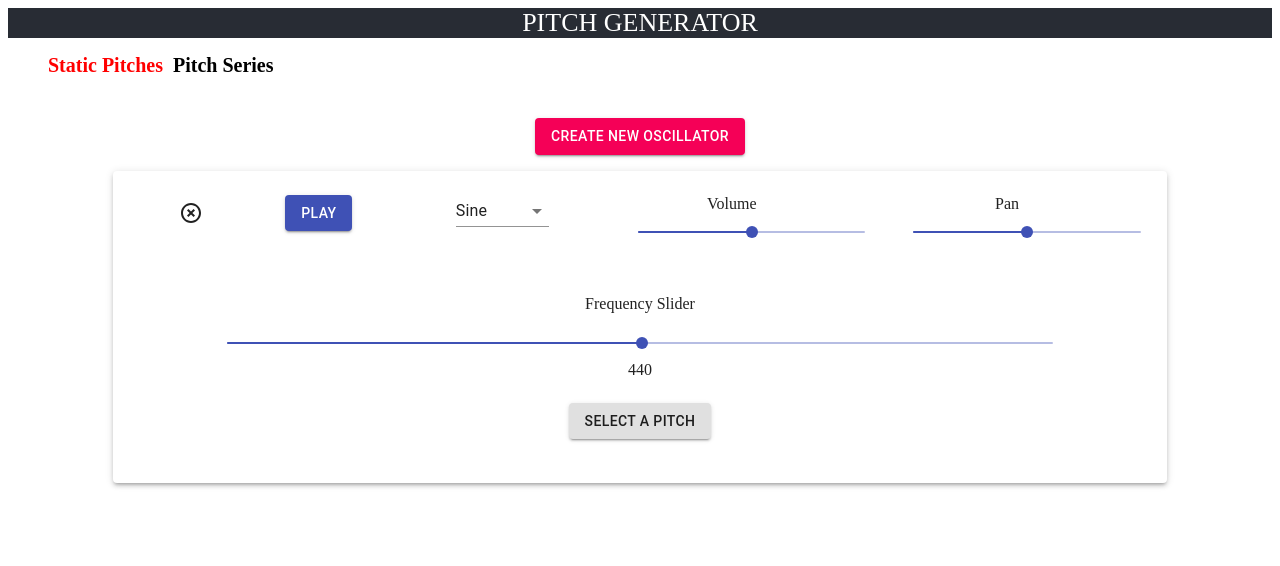
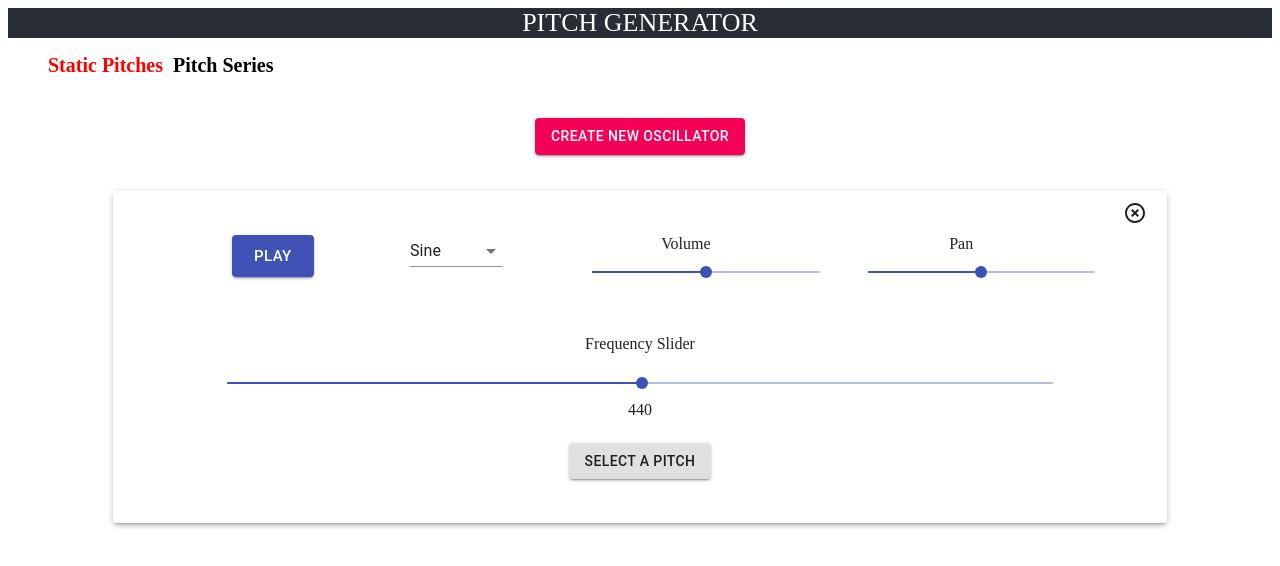
Before and after one commit to bencohendev/freq_gen_react, a React (Create React App) app: page / in a window 1280 px wide. Shown: the top 566 px of the page. Built offline with nearby package versions, Linux system fonts and the light colour scheme.

Commit message:
minor fixes. super stable v1.1

```diff
--- a/src/Screens/PitchSeries/SeriesController.js
+++ b/src/Screens/PitchSeries/SeriesController.js
@@ -92,8 +92,6 @@ const changeVolume = (e, value, i) => {
 }
 
 const changeOscillatorType = (e) => {
-  console.log(e)
-
   const oscillatorNodeCopy = [...oscillatorNodes]
   const selectedOscillatorNode = oscillatorNodeCopy[0]
   const oscillatorType = e.target.value.toLowerCase()
--- a/src/Screens/PitchSeries/SeriesPlayer.js
+++ b/src/Screens/PitchSeries/SeriesPlayer.js
@@ -1,5 +1,5 @@
 import React from 'react'
-import { Grid, Paper, Typography, FormControl, Button, Select, Input, Checkbox } from '@material-ui/core';
+import { Grid, Paper, Typography, Select, Input, Checkbox } from '@material-ui/core';
 import { Volume } from '../../components/Volume'
 import { Play } from '../../components/Play'
 import { OscillatorType } from '../../components/OscillatorType'
--- a/src/Screens/StaticPitches/FrequencySlider.js
+++ b/src/Screens/StaticPitches/FrequencySlider.js
@@ -5,7 +5,9 @@ import '../../App.css'
 
 const FrequencySlider = (props) => {
 
-  const { oscillator, oscillatorIndex, changeFrequency } = props
+  const { oscillatorNodes, i, changeFrequency } = props
+  const oscillator = i ? oscillatorNodes[i] : oscillatorNodes[0]
+  const frequency = oscillator.frequency
   return (
     <div>
       <p>Frequency Slider </p>
@@ -13,12 +15,12 @@ const FrequencySlider = (props) => {
         aria-labelledby="continuous-slider"
         min={3}
         max={14.5}
-        step={.0001}
-        value={Math.log2(oscillator.frequency.value)}
-        onChange={(e, value) => changeFrequency(e, value, oscillatorIndex)}
+        step={.001}
+        value={Math.log2(frequency)}
+        onChange={(e, value) => changeFrequency(e, value, i)}
         className='frequency'
       />
-      <div>{oscillator.frequency.value}</div>
+      <div>{Math.round((frequency + Number.EPSILON) * 1000) / 1000}</div>
     </div>
   )
 }
--- a/src/Screens/StaticPitches/StaticController.js
+++ b/src/Screens/StaticPitches/StaticController.js
@@ -40,9 +40,8 @@ export const StaticController = () => {
       frequency: oscillatorNode.frequency.value,
       type: oscillatorNode.type,
       gain: 50,
-      pan: 0
+      pan: 0,
   }
-
     setOscillatorNodes([...oscillatorNodes, oscillatorNodeValues])
     setPlaying([...playing, 'Play'])
   }
@@ -98,11 +97,11 @@ const changeOscillatorType = (e, value, i) => {
     } else {
       newFreq = 2**value
     }
-    console.log(newFreq)
     setFrequency(newFreq)
       const oscillatorNodesCopy = [...oscillatorNodes]
       const selectedOscillatorNode = oscillatorNodesCopy[i]
       selectedOscillatorNode.oscillatorNode.frequency.setValueAtTime(newFreq, Audio.context.currentTime)
+      selectedOscillatorNode.frequency = newFreq
       setOscillatorNodes(oscillatorNodesCopy)
   }
 
@@ -123,16 +122,15 @@ const changeOscillatorType = (e, value, i) => {
     const selectedOscillatorNode = oscillatorNodeCopy[i]
     if(selectedOscillatorNode.onOffNode.gain.value === 0) {
       selectedOscillatorNode.onOffNode.gain.setValueAtTime(1, Audio.context.currentTime)
-      setOscillatorNodes(oscillatorNodeCopy)
       playing[i] = "Pause"
       setPlaying(playing)
-
+      setOscillatorNodes(oscillatorNodeCopy)
     } else if(selectedOscillatorNode.onOffNode.gain.value > 0) {
 
       selectedOscillatorNode.onOffNode.gain.setValueAtTime(0, Audio.context.currentTime)
-       setOscillatorNodes(oscillatorNodeCopy)
-       playing[i] = "Play"
-       setPlaying(playing)
+      playing[i] = "Play"
+      setPlaying(playing)
+      setOscillatorNodes(oscillatorNodeCopy)
     }
   }
 
--- a/src/Screens/StaticPitches/StaticPlayer.js
+++ b/src/Screens/StaticPitches/StaticPlayer.js
@@ -1,5 +1,5 @@
 import React from 'react'
-import { Grid, Paper, Button, Slider, Select } from '@material-ui/core';
+import { Grid, Paper, Button, Slider } from '@material-ui/core';
 import HighlightOffIcon from '@material-ui/icons/HighlightOff';
 import FrequencySelector from './FrequencySelector'
 import FrequencySlider from './FrequencySlider'
@@ -26,22 +26,24 @@ export const StaticPlayer = (props) => {
       </Grid>
       {oscillatorNodes.map((node, i) => (
         <Paper key={i} elevation={3} className="oscillator-container">
+          <Grid container spacing={1} justify="flex-end">
+            <Grid item key={`remove-${i}`}>
+                <Button onClick={() => deleteOscillator(i)}>
+                  <HighlightOffIcon></HighlightOffIcon>
+                </Button>
+              </Grid>
+            </Grid>
           <Grid container spacing={6} justify="center">
-            <Grid item xs={2} md={1} key={`remove-${i}`}>
-              <Button onClick={() => deleteOscillator(i)}>
-                <HighlightOffIcon></HighlightOffIcon>
-              </Button>
-            </Grid>
-            <Grid item xs={4} md={2} className="play-container">
+            <Grid item xs={6} md={2} key={`play-${i}`} className="play-container">
               <Play oscillatorNodes={oscillatorNodes} playPauseWrapper={playPauseWrapper} playing={playing} i={i} />
             </Grid>
-            <Grid item xs={4} md={2} className="play-container">
+            <Grid item xs={6} md={2} key={`type-${i}`} className="play-container">
               <OscillatorType oscillatorNodes={oscillatorNodes} changeOscillatorType={(e, value) => changeOscillatorType(e, value, i)} i={i} />
             </Grid>
-            <Grid item xs={4} md={3} key={`volume-${i}`}>
+            <Grid item xs={5} md={3} key={`volume-${i}`}>
               <Volume oscillatorNodes={oscillatorNodes} changeVolume={changeVolume} i={i} />
             </Grid>
-            <Grid item xs={4} md={3} key={`pan-${i}`}>
+            <Grid item xs={5} md={3} key={`pan-${i}`}>
               <div className="slider-label">Pan</div>
               <Slider
                 aria-labelledby="continuous-slider"
@@ -53,11 +55,11 @@ export const StaticPlayer = (props) => {
               />
             </Grid>
           <Grid container justify="center">
-            <Grid item xs={9}>
-              <FrequencySlider oscillator={node.oscillatorNode} oscillatorIndex={i} changeFrequency={(e, value) => changeFrequency(e, value, i)} />
+            <Grid item  xs={9}>
+              <FrequencySlider key={`frequency-${i}`} oscillatorNodes={oscillatorNodes} i={i} changeFrequency={changeFrequency} />
             </Grid>
           </Grid>
-          <Grid item xs={12}>
+          <Grid item  xs={12}>
             <FrequencySelector key={`selector-${i}`} frequency={frequency} oscillatorIndex={i} changeFrequency={(e, value) => changeFrequency(e, value, i)} />
           </Grid>
           </Grid>
--- a/src/components/OscillatorType.js
+++ b/src/components/OscillatorType.js
@@ -3,7 +3,7 @@ import { Select } from '@material-ui/core'
 
 export const OscillatorType = (props) => {
 
-    const {oscillatorNodes, changeOscillatorType, i} = props
+    const {changeOscillatorType, i} = props
     return (
         <Select
           native
--- a/src/components/Play.js
+++ b/src/components/Play.js
@@ -5,11 +5,13 @@ export const Play = (props) => {
 
   const {oscillatorNodes, playPauseWrapper, playing, i} = props
   const oscillatorNode = oscillatorNodes[i]
-
+  console.log(playing)
   return (
     <Button
+      key={`play-button-${i}`}
       variant="contained"
       color="primary"
+      size="large"
       onClick={() => playPauseWrapper(oscillatorNode, i)}
       className="oscillator-control-item"
       >
```
Also changed, not shown: readme.txt.
